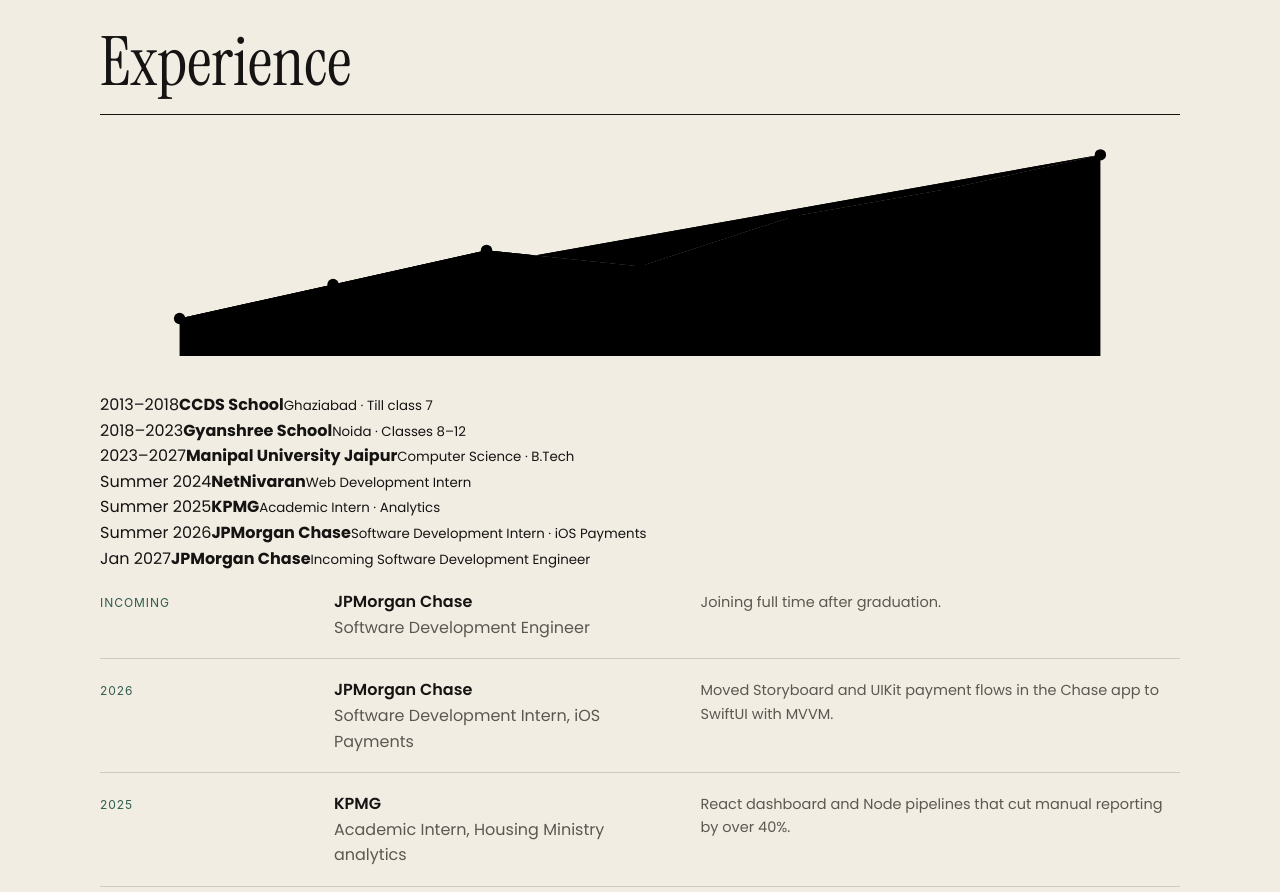
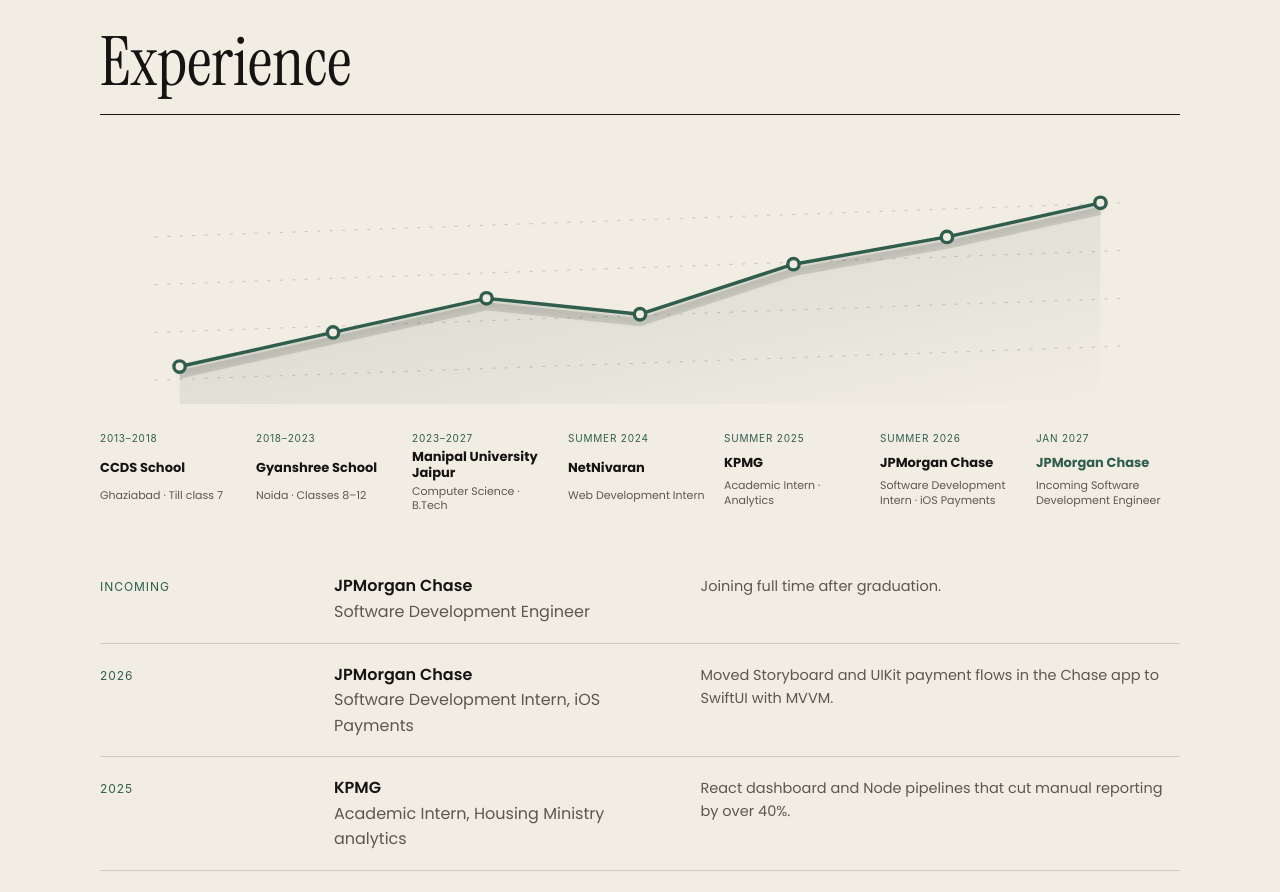
Before and after one commit to Swastikkkkk/Swastikkkkk.github.io, a React (Vite) app: page / in a window 1280 px wide. Shown: the part 1660-2552 px from the top of the page. Built offline with nearby package versions, Linux system fonts and the light colour scheme.

Commit message:
Style animated journey graph

```diff
--- a/src/index.css
+++ b/src/index.css
@@ -116,6 +116,20 @@ h2 {
 .wins-count { margin-top: 14px; color: var(--sub); font-size: 15px; }
 .wins-count strong { font-family: var(--serif); font-weight: 400; font-size: 34px; color: var(--ink); margin-right: 6px; vertical-align: -3px; }
 .when em { display: block; font-style: normal; color: var(--faint); margin-top: 2px; }
+
+.journey-graph { margin: 34px 0 42px; padding: 22px 0 0; overflow: hidden; }
+.journey-graph svg { display: block; width: 100%; height: auto; overflow: visible; }
+.journey-grid { fill: none; stroke: var(--line); stroke-width: 1; stroke-dasharray: 3 8; transform: translateY(3px); }
+.journey-area { fill: url(#journey-fill); opacity: .7; }
+.journey-shadow { fill: none; stroke: var(--ink); stroke-width: 7; opacity: .12; transform: translate(0, 7px); }
+.journey-line { fill: none; stroke: var(--accent); stroke-width: 3; stroke-linecap: round; stroke-linejoin: round; stroke-dasharray: 1; stroke-dashoffset: 0; filter: drop-shadow(0 5px 3px rgba(21,20,19,.14)); }
+.journey-point { fill: var(--paper); stroke: var(--accent); stroke-width: 3; transform-box: fill-box; transform-origin: center; }
+.journey-labels { display: grid; grid-template-columns: repeat(7, 1fr); gap: 12px; margin-top: -2px; }
+.journey-label { display: grid; gap: 3px; min-width: 0; }
+.journey-label span { color: var(--accent); font-family: var(--mono); font-size: 10px; letter-spacing: .08em; text-transform: uppercase; }
+.journey-label strong { font-size: 13px; line-height: 1.2; }
+.journey-label small { color: var(--sub); font-size: 11px; line-height: 1.35; }
+.journey-future strong { color: var(--accent); }
 
 /* cases */
  .cases-shell { position: relative; }
```
